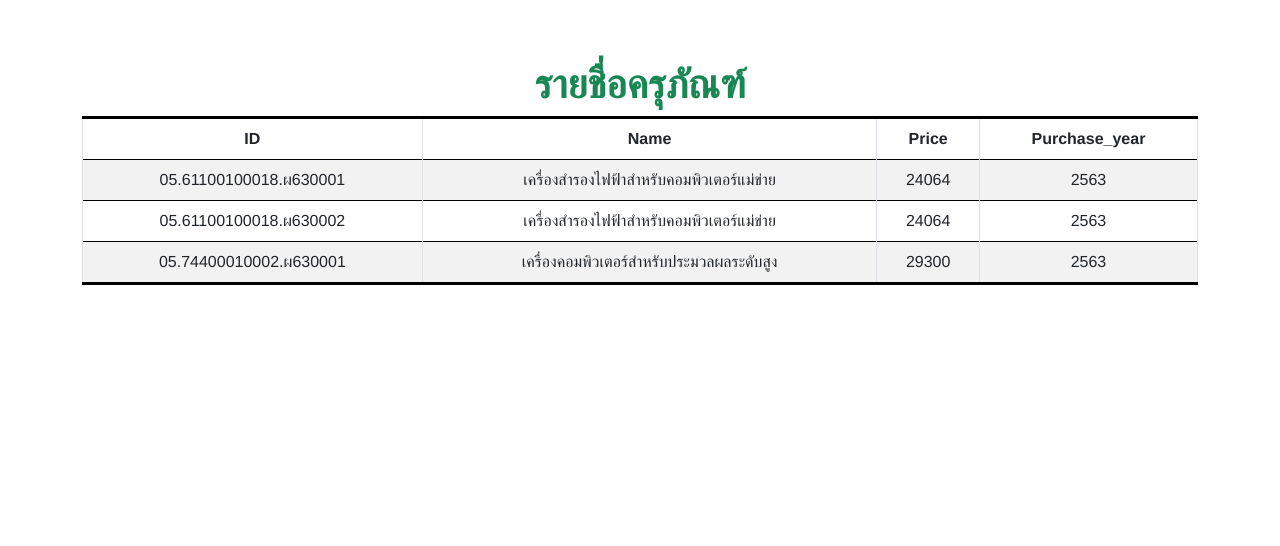
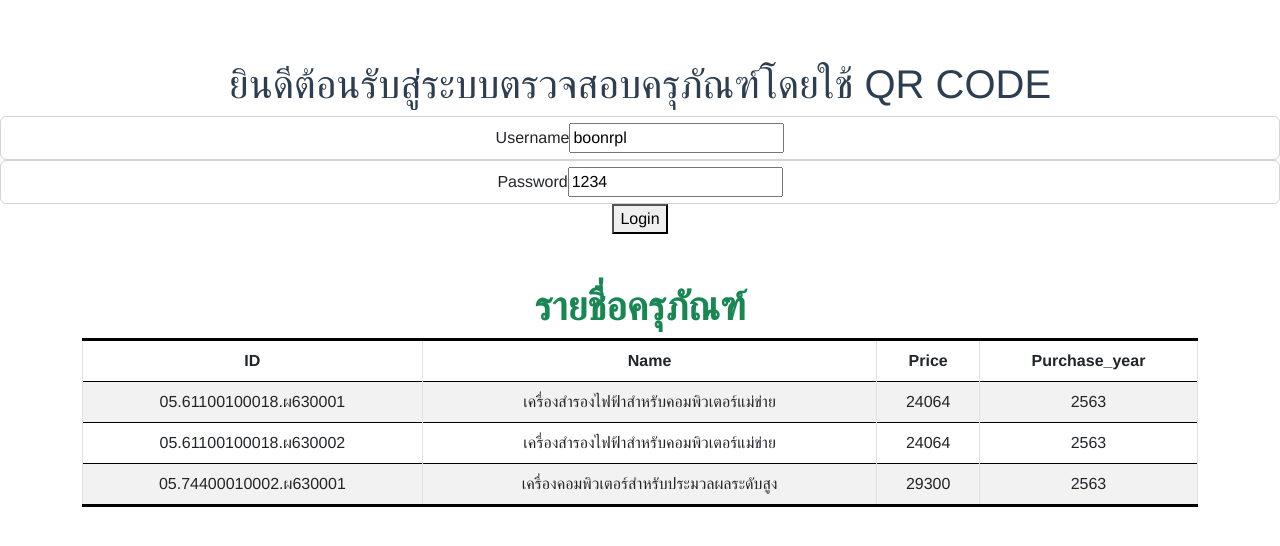
Before and after one commit to Boonsrp029/SeniorProject_Acer, a Vue app: page / in a window 1280 px wide. Shown: the top 546 px of the page. Built offline with nearby package versions, Linux system fonts and the light colour scheme.

Commit message:
update login components

```diff
--- a/src/App.vue
+++ b/src/App.vue
@@ -1,4 +1,5 @@
 <template>
+  <LoginPage/>
   <div class="container text-center  mt-5 mb-5">
     <EquipmentList :fields='fields' :equipmentData ="equipmentData"/>
   </div>
@@ -6,11 +7,14 @@
 
 <script>
 import EquipmentList from './components/EquipmentList.vue';
+import LoginPage from './components/LoginPage.vue';
+
 
 export default {
   name: "App",
   components: {
-    EquipmentList
+    EquipmentList,
+    LoginPage
   },
   setup() {
     //An array of values for the data
--- a/src/components/LoginPage.vue
+++ b/src/components/LoginPage.vue
@@ -1,15 +1,44 @@
 <template>
   <h1>ยินดีต้อนรับสู่ระบบตรวจสอบครุภัณฑ์โดยใช้ QR CODE</h1>
-  <div>
-
-  </div>
+  <form>
+    <div class="form-control">
+      <label for="username">Username</label>
+      <input type="text" v-model.trim="admin.username"/>
+    </div>
+    <div class="form-control">
+      <label for="password">Password</label>
+      <input type="text" v-model="admin.password"/>
+    </div>
+  </form>
+  <button @click="checkdata(username, password)">Login</button>
 </template>
 
 <script>
 export default {
   name: "LoginPage",
+  data(){
+    return{
+      admin:{
+        username:"boonrpl",
+        password:"1234"
+      }
+    }
+  },
+  methods: {
+    checkdata(username, password){
+      if(username === this.admin.username && password === this.admin.password){
+        alert("ชื่อผู้ใช้และรหัสผ่านถูกต้อง")
+      }
+      else{
+        alert("ชื่อผู้ใช้และรหัสผ่านไม่ถูกต้อง")
+        this.admin.username = ""
+        this.admin.password = ""
+      }
+    }
+  }
 };
 </script>
 
 <style>
+
 </style>
```
